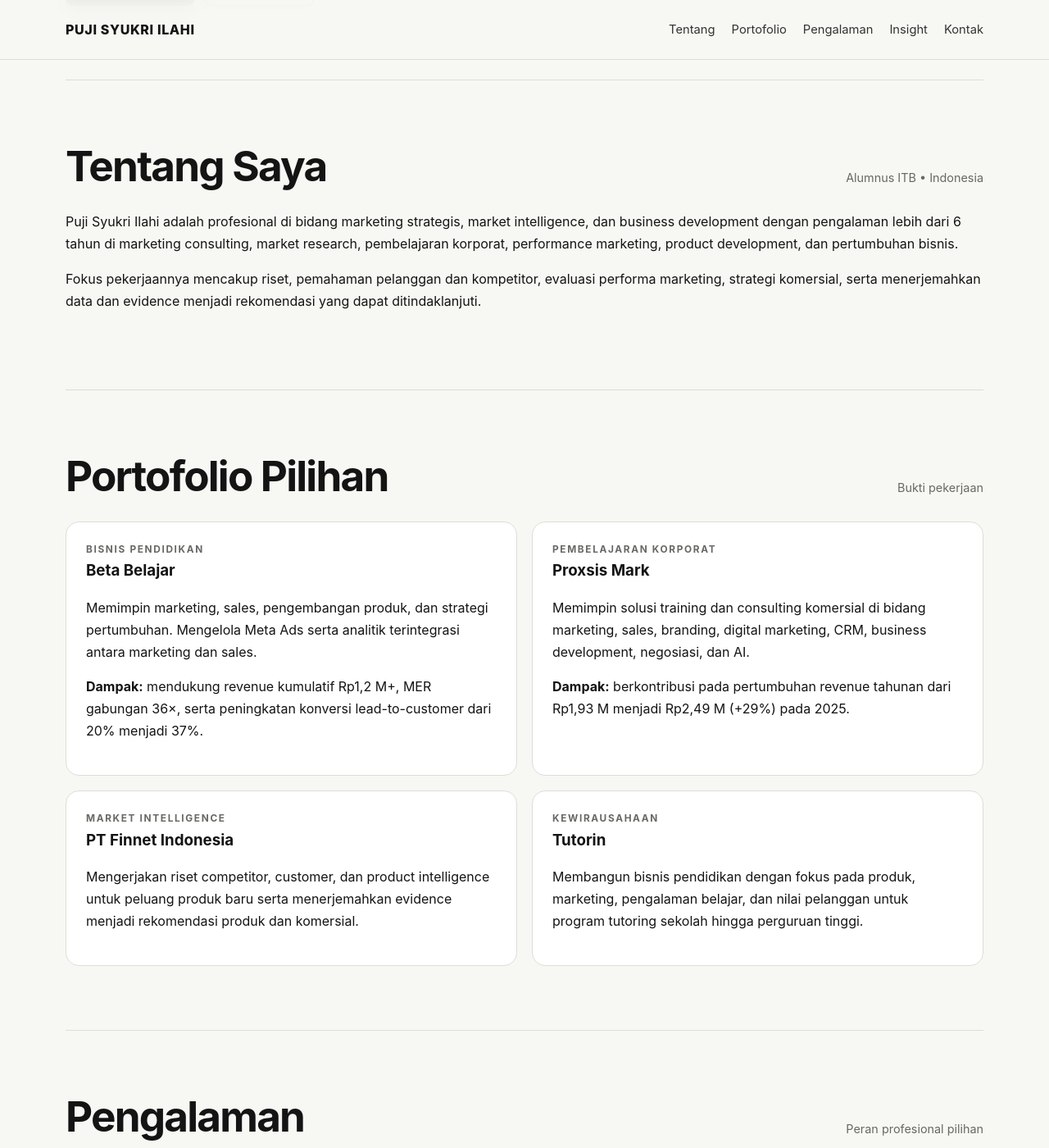
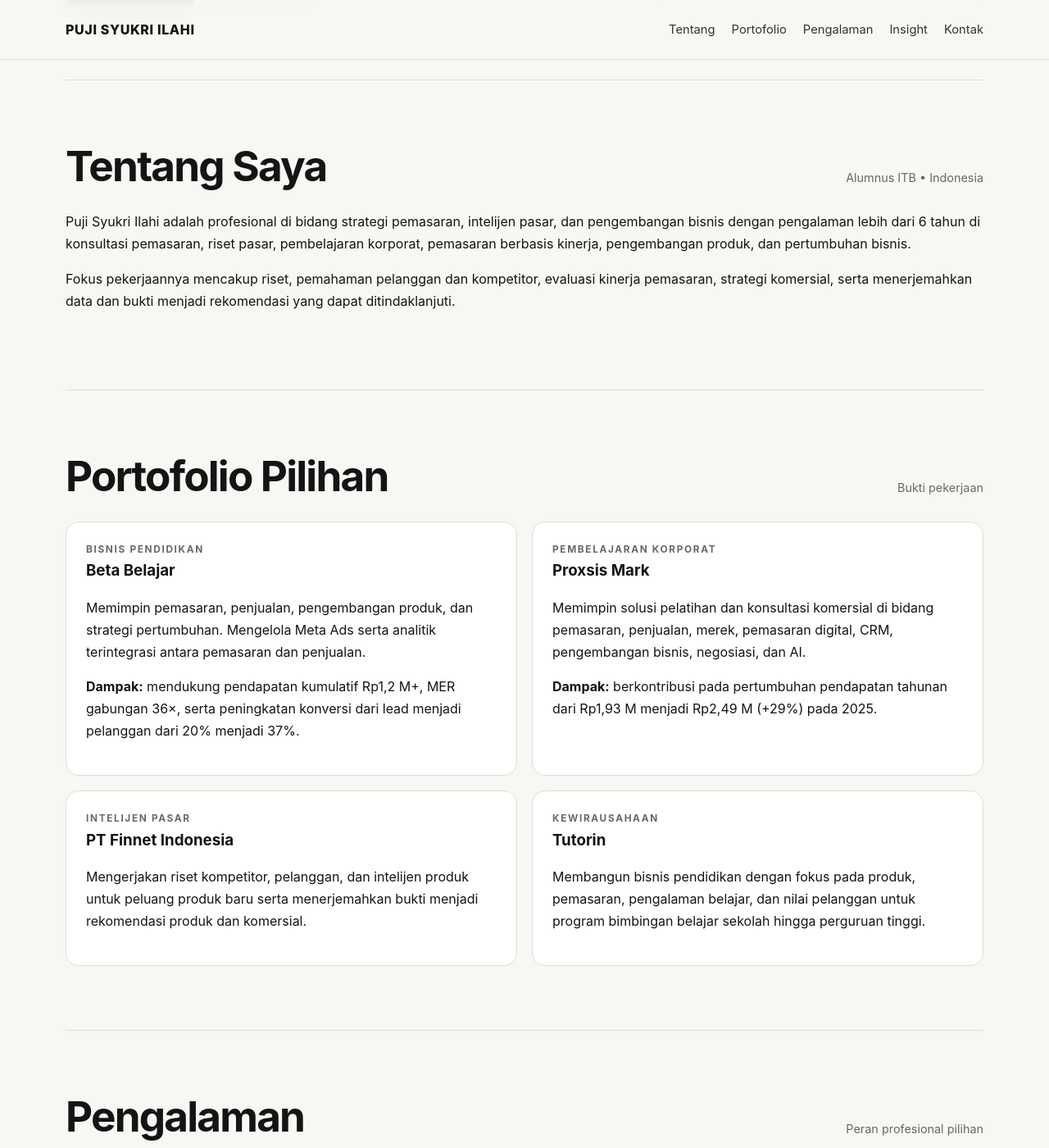
Before and after one commit to pujisyukriilahi/bio, a Jekyll site: the page built from index.md, in a window 1280 px wide and 1400 px high, scrolled down 1007 px. Shown: the whole window at 82% size. Built offline with Jekyll 4.4.1, drawn with Linux system fonts in a browser that asks for light colours; some of the changed text lies outside the part shown.

Commit message:
Terjemahkan seluruh teks homepage ke Bahasa Indonesia

```diff
--- a/index.md
+++ b/index.md
@@ -1,7 +1,7 @@
 ---
 layout: default
-title: "Marketing Strategis, Market Intelligence & Pertumbuhan Bisnis"
-description: "Puji Syukri Ilahi — profesional marketing strategis, market intelligence, pertumbuhan bisnis, analitik, dan pembelajaran korporat yang berfokus mengubah insight bisnis menjadi pertumbuhan yang terukur."
+title: "Strategi Pemasaran, Intelijen Pasar & Pertumbuhan Bisnis"
+description: "Puji Syukri Ilahi — profesional strategi pemasaran, intelijen pasar, pertumbuhan bisnis, analitik, dan pembelajaran korporat yang berfokus mengubah insight bisnis menjadi pertumbuhan yang terukur."
 ---
 
 <div class="wrap">
@@ -9,32 +9,32 @@ description: "Puji Syukri Ilahi — profesional marketing strategis, market inte
 <div>
 <div class="eyebrow">Riset • Strategi • Komersial • Pembelajaran</div>
 <h1>Mengubah Insight Bisnis Menjadi Pertumbuhan Bisnis.</h1>
-<p class="lead">Profesional di bidang marketing strategis, market intelligence, pertumbuhan bisnis, analitik, dan pembelajaran korporat yang berfokus mengubah insight pelanggan, pasar, dan komersial menjadi keputusan yang dapat ditindaklanjuti.</p>
-<div class="chips"><span class="chip">Strategi Marketing</span><span class="chip">Market Intelligence</span><span class="chip">Pertumbuhan Bisnis</span><span class="chip">Analitik Marketing</span><span class="chip">Pembelajaran Korporat</span></div>
+<p class="lead">Profesional di bidang strategi pemasaran, intelijen pasar, pertumbuhan bisnis, analitik, dan pembelajaran korporat yang berfokus mengubah insight pelanggan, pasar, dan komersial menjadi keputusan yang dapat ditindaklanjuti.</p>
+<div class="chips"><span class="chip">Strategi Pemasaran</span><span class="chip">Intelijen Pasar</span><span class="chip">Pertumbuhan Bisnis</span><span class="chip">Analitik Pemasaran</span><span class="chip">Pembelajaran Korporat</span></div>
 <div class="actions"><a class="btn primary" href="#work">Lihat Portofolio</a><a class="btn" href="{{ '/insights/' | relative_url }}">Baca Insight</a></div>
 </div>
-<aside class="hero-card"><div class="eyebrow">Dampak Terpilih</div><div class="metric"><span>Pengalaman</span><strong>6+ tahun</strong></div><div class="metric"><span>Revenue didukung</span><strong>Rp1,2 M+</strong></div><div class="metric"><span>Pertumbuhan revenue training</span><strong>100%+</strong></div><div class="metric"><span>MER gabungan</span><strong>36×</strong></div></aside>
+<aside class="hero-card"><div class="eyebrow">Dampak Terpilih</div><div class="metric"><span>Pengalaman</span><strong>6+ tahun</strong></div><div class="metric"><span>Pendapatan didukung</span><strong>Rp1,2 M+</strong></div><div class="metric"><span>Pertumbuhan pendapatan pelatihan</span><strong>100%+</strong></div><div class="metric"><span>MER gabungan</span><strong>36×</strong></div></aside>
 </section>
 
 <section id="about"><div class="section-head"><h2>Tentang Saya</h2><div class="meta">Alumnus ITB • Indonesia</div></div>
-<p>Puji Syukri Ilahi adalah profesional di bidang marketing strategis, market intelligence, dan business development dengan pengalaman lebih dari 6 tahun di marketing consulting, market research, pembelajaran korporat, performance marketing, product development, dan pertumbuhan bisnis.</p>
-<p>Fokus pekerjaannya mencakup riset, pemahaman pelanggan dan kompetitor, evaluasi performa marketing, strategi komersial, serta menerjemahkan data dan evidence menjadi rekomendasi yang dapat ditindaklanjuti.</p></section>
+<p>Puji Syukri Ilahi adalah profesional di bidang strategi pemasaran, intelijen pasar, dan pengembangan bisnis dengan pengalaman lebih dari 6 tahun di konsultasi pemasaran, riset pasar, pembelajaran korporat, pemasaran berbasis kinerja, pengembangan produk, dan pertumbuhan bisnis.</p>
+<p>Fokus pekerjaannya mencakup riset, pemahaman pelanggan dan kompetitor, evaluasi kinerja pemasaran, strategi komersial, serta menerjemahkan data dan bukti menjadi rekomendasi yang dapat ditindaklanjuti.</p></section>
 
 <section id="work"><div class="section-head"><h2>Portofolio Pilihan</h2><div class="meta">Bukti pekerjaan</div></div><div class="grid">
-<article class="card"><div class="eyebrow">Bisnis Pendidikan</div><h3>Beta Belajar</h3><p>Memimpin marketing, sales, pengembangan produk, dan strategi pertumbuhan. Mengelola Meta Ads serta analitik terintegrasi antara marketing dan sales.</p><p><strong>Dampak:</strong> mendukung revenue kumulatif Rp1,2 M+, MER gabungan 36×, serta peningkatan konversi lead-to-customer dari 20% menjadi 37%.</p></article>
-<article class="card"><div class="eyebrow">Pembelajaran Korporat</div><h3>Proxsis Mark</h3><p>Memimpin solusi training dan consulting komersial di bidang marketing, sales, branding, digital marketing, CRM, business development, negosiasi, dan AI.</p><p><strong>Dampak:</strong> berkontribusi pada pertumbuhan revenue tahunan dari Rp1,93 M menjadi Rp2,49 M (+29%) pada 2025.</p></article>
-<article class="card"><div class="eyebrow">Market Intelligence</div><h3>PT Finnet Indonesia</h3><p>Mengerjakan riset competitor, customer, dan product intelligence untuk peluang produk baru serta menerjemahkan evidence menjadi rekomendasi produk dan komersial.</p></article>
-<article class="card"><div class="eyebrow">Kewirausahaan</div><h3>Tutorin</h3><p>Membangun bisnis pendidikan dengan fokus pada produk, marketing, pengalaman belajar, dan nilai pelanggan untuk program tutoring sekolah hingga perguruan tinggi.</p></article>
+<article class="card"><div class="eyebrow">Bisnis Pendidikan</div><h3>Beta Belajar</h3><p>Memimpin pemasaran, penjualan, pengembangan produk, dan strategi pertumbuhan. Mengelola Meta Ads serta analitik terintegrasi antara pemasaran dan penjualan.</p><p><strong>Dampak:</strong> mendukung pendapatan kumulatif Rp1,2 M+, MER gabungan 36×, serta peningkatan konversi dari lead menjadi pelanggan dari 20% menjadi 37%.</p></article>
+<article class="card"><div class="eyebrow">Pembelajaran Korporat</div><h3>Proxsis Mark</h3><p>Memimpin solusi pelatihan dan konsultasi komersial di bidang pemasaran, penjualan, merek, pemasaran digital, CRM, pengembangan bisnis, negosiasi, dan AI.</p><p><strong>Dampak:</strong> berkontribusi pada pertumbuhan pendapatan tahunan dari Rp1,93 M menjadi Rp2,49 M (+29%) pada 2025.</p></article>
+<article class="card"><div class="eyebrow">Intelijen Pasar</div><h3>PT Finnet Indonesia</h3><p>Mengerjakan riset kompetitor, pelanggan, dan intelijen produk untuk peluang produk baru serta menerjemahkan bukti menjadi rekomendasi produk dan komersial.</p></article>
+<article class="card"><div class="eyebrow">Kewirausahaan</div><h3>Tutorin</h3><p>Membangun bisnis pendidikan dengan fokus pada produk, pemasaran, pengalaman belajar, dan nilai pelanggan untuk program bimbingan belajar sekolah hingga perguruan tinggi.</p></article>
 </div></section>
 
 <section id="experience"><div class="section-head"><h2>Pengalaman</h2><div class="meta">Peran profesional pilihan</div></div><div class="timeline">
-<div class="role"><div class="role-top"><div><h3>Proxsis Group</h3><div class="meta">Business Training Leader & Marketing Research Consultant</div></div><div class="meta">Sep 2023 – Sekarang</div></div><ul><li>Memimpin solusi pembelajaran korporat dan consulting serta menerjemahkan kebutuhan bisnis menjadi learning journey, workshop, simulasi, coaching, dan assessment.</li><li>Menyusun proposal komersial, metodologi, rekomendasi strategis, serta mengoordinasikan delivery lintas fungsi.</li></ul></div>
-<div class="role"><div class="role-top"><div><h3>Beta Belajar</h3><div class="meta">Co-Founder & Marketing Director</div></div><div class="meta">Okt 2019 – Sep 2023</div></div><ul><li>Memimpin marketing, sales, product development, positioning, customer acquisition, dan ekspansi.</li><li>Membangun CRM, lead management, analitik, sistem follow-up, dan workflow customer service.</li></ul></div>
-<div class="role"><div class="role-top"><div><h3>Adsmind</h3><div class="meta">Founder — Marketing Analytics & AI Knowledge Creator</div></div><div class="meta">2026 – Sekarang</div></div><ul><li>Mengembangkan konten berbasis riset, framework, dan materi edukasi tentang strategi marketing, customer insight, campaign analytics, funnel, product development, dan AI dalam marketing.</li></ul></div>
+<div class="role"><div class="role-top"><div><h3>Proxsis Group</h3><div class="meta">Pemimpin Pelatihan Bisnis & Konsultan Riset Pemasaran</div></div><div class="meta">Sep 2023 – Sekarang</div></div><ul><li>Memimpin solusi pembelajaran korporat dan konsultasi serta menerjemahkan kebutuhan bisnis menjadi rangkaian pembelajaran, lokakarya, simulasi, pembinaan, dan penilaian.</li><li>Menyusun proposal komersial, metodologi, rekomendasi strategis, serta mengoordinasikan pelaksanaan lintas fungsi.</li></ul></div>
+<div class="role"><div class="role-top"><div><h3>Beta Belajar</h3><div class="meta">Pendiri Bersama & Direktur Pemasaran</div></div><div class="meta">Okt 2019 – Sep 2023</div></div><ul><li>Memimpin pemasaran, penjualan, pengembangan produk, penentuan posisi, akuisisi pelanggan, dan ekspansi.</li><li>Membangun CRM, pengelolaan prospek, analitik, sistem tindak lanjut, dan alur kerja layanan pelanggan.</li></ul></div>
+<div class="role"><div class="role-top"><div><h3>Adsmind</h3><div class="meta">Pendiri — Analitik Pemasaran & Kreator Pengetahuan AI</div></div><div class="meta">2026 – Sekarang</div></div><ul><li>Mengembangkan konten berbasis riset, kerangka kerja, dan materi edukasi tentang strategi pemasaran, wawasan pelanggan, analitik kampanye, funnel, pengembangan produk, dan AI dalam pemasaran.</li></ul></div>
 </div></section>
 
 <section id="insights"><div class="section-head"><h2>Insight Terbaru</h2><a class="meta" href="{{ '/insights/' | relative_url }}">Lihat semua →</a></div>
 <div class="list">{% assign posts = site.posts | sort: 'date' | reverse %}{% for post in posts limit:4 %}<article><div class="eyebrow">{{ post.categories | join: ' • ' }}</div><h2><a href="{{ post.url | relative_url }}">{{ post.title }}</a></h2><div class="meta">{{ post.date | date: "%d %B %Y" }}</div><p>{{ post.description | default: post.excerpt | strip_html | truncate: 180 }}</p></article>{% endfor %}{% if site.posts.size == 0 %}<p class="empty">Insight akan segera hadir. Website ini sudah siap untuk publikasi artikel Markdown secara rutin.</p>{% endif %}</div></section>
 
-<section id="contact"><div class="section-head"><h2>Mari Terhubung</h2><div class="meta">Terbuka untuk peluang & kolaborasi terpilih</div></div><p>Untuk kebutuhan rekrutmen, consulting, corporate learning, riset, atau kolaborasi profesional, silakan terhubung melalui LinkedIn atau email.</p><div class="actions"><a class="btn primary" href="https://www.linkedin.com/in/pujisyukriilahi/" target="_blank" rel="noreferrer">LinkedIn</a><a class="btn" href="mailto:pujisyukriilahi.psi@gmail.com">Email</a></div></section>
+<section id="contact"><div class="section-head"><h2>Mari Terhubung</h2><div class="meta">Terbuka untuk peluang & kolaborasi terpilih</div></div><p>Untuk kebutuhan rekrutmen, konsultasi, pembelajaran korporat, riset, atau kolaborasi profesional, silakan terhubung melalui LinkedIn atau email.</p><div class="actions"><a class="btn primary" href="https://www.linkedin.com/in/pujisyukriilahi/" target="_blank" rel="noreferrer">LinkedIn</a><a class="btn" href="mailto:pujisyukriilahi.psi@gmail.com">Email</a></div></section>
 </div>
```
